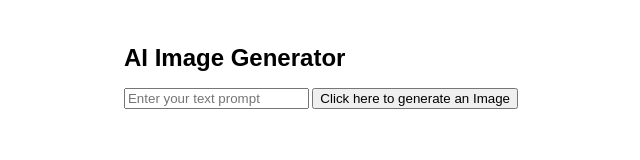
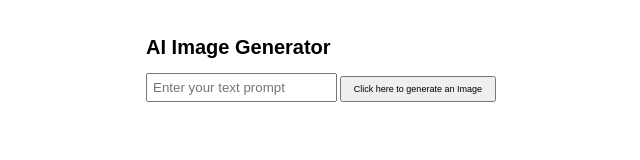
Before and after one commit to SW-Hair/Logo-Maker-Mob, a plain HTML site: page index.html in a window 1280 px wide. Shown: the whole page, without its empty margins (319-959 px from the left). Drawn offline with Linux system fonts and the light colour scheme.

Commit message:
Update style.css

```diff
--- a/style.css
+++ b/style.css
@@ -1,19 +1,28 @@
 body {
     font-family: sans-serif;
-    font-size: 12px; /* Smaller base font size */
+    font-size: 10px; /* Even smaller base font size for ripple effect */
     display: flex;
     flex-direction: column;
     align-items: center;
-    padding: 20px;
+    padding: 15px; /* Reduced padding */
 }
 
-.image-generator-container { /* Added for scaling with base font */
-    font-size: 1em; /* Maintain size proportion of this container */
+.image-generator-container {
+    font-size: 1em;
+}
+
+input[type="text"] {
+    padding: 5px; /* Reduced padding within the input field */
+}
+
+button {
+    padding: 6px 12px; /* Reduced padding around button text */
+    font-size: 0.9em; /* Smaller button text */
 }
 
 #imageContainer {
-    margin-top: 20px;
-    width: 80%;  /* Smaller image */
+    margin-top: 15px;
+    width: 70%;  /* Further reduction for image */
 }
 
 img {
```
